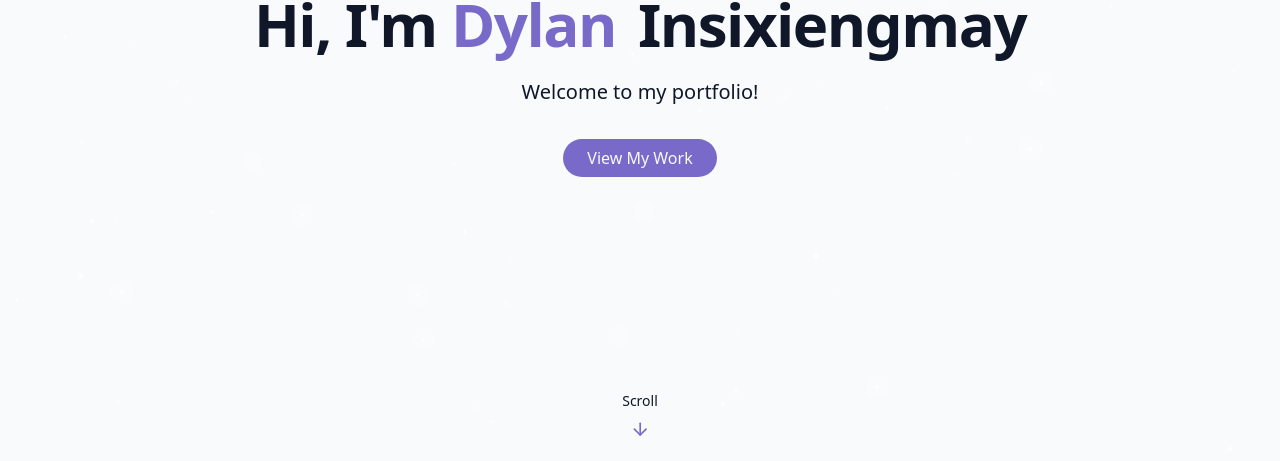
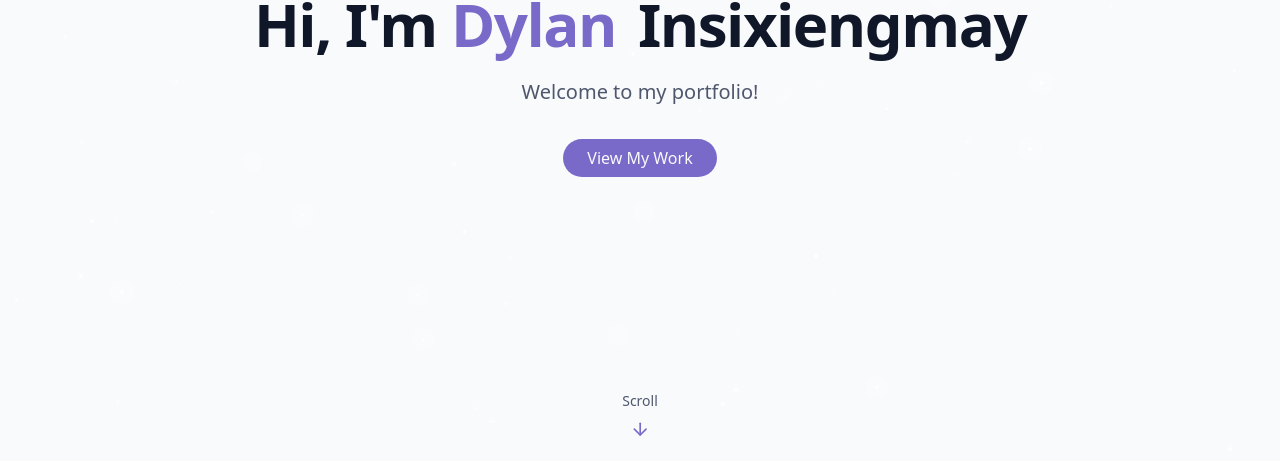
Before and after one commit to dylaninsi7/portfolio, a React (Vite) app: page / in a window 1280 px wide. Shown: the part 318-779 px from the top of the page. Built offline with nearby package versions, Linux system fonts and the light colour scheme.

Commit message:
style: added in text-muted-foreground

```diff
--- a/src/index.css
+++ b/src/index.css
@@ -65,6 +65,7 @@
   :root {
     --background: 210 40% 98%;
     --foreground: 222 47% 11%;
+    --muted-foreground: 225 16% 37%;
 
     --card: 0 0% 100%;
 
@@ -77,6 +78,7 @@
   .dark {
     --background: 222 47% 4%;
     --foreground: 213 31% 91%;
+    --muted-foreground: 225 16% 75%;
 
     --card: 222 47% 8%;
 
@@ -85,6 +87,10 @@
 
     --border: 217 33% 20%;
   }
+
+  .text-muted-foreground {
+  color: hsl(var(--muted-foreground));
+}
 
   *  {
     @apply border-border;
```
